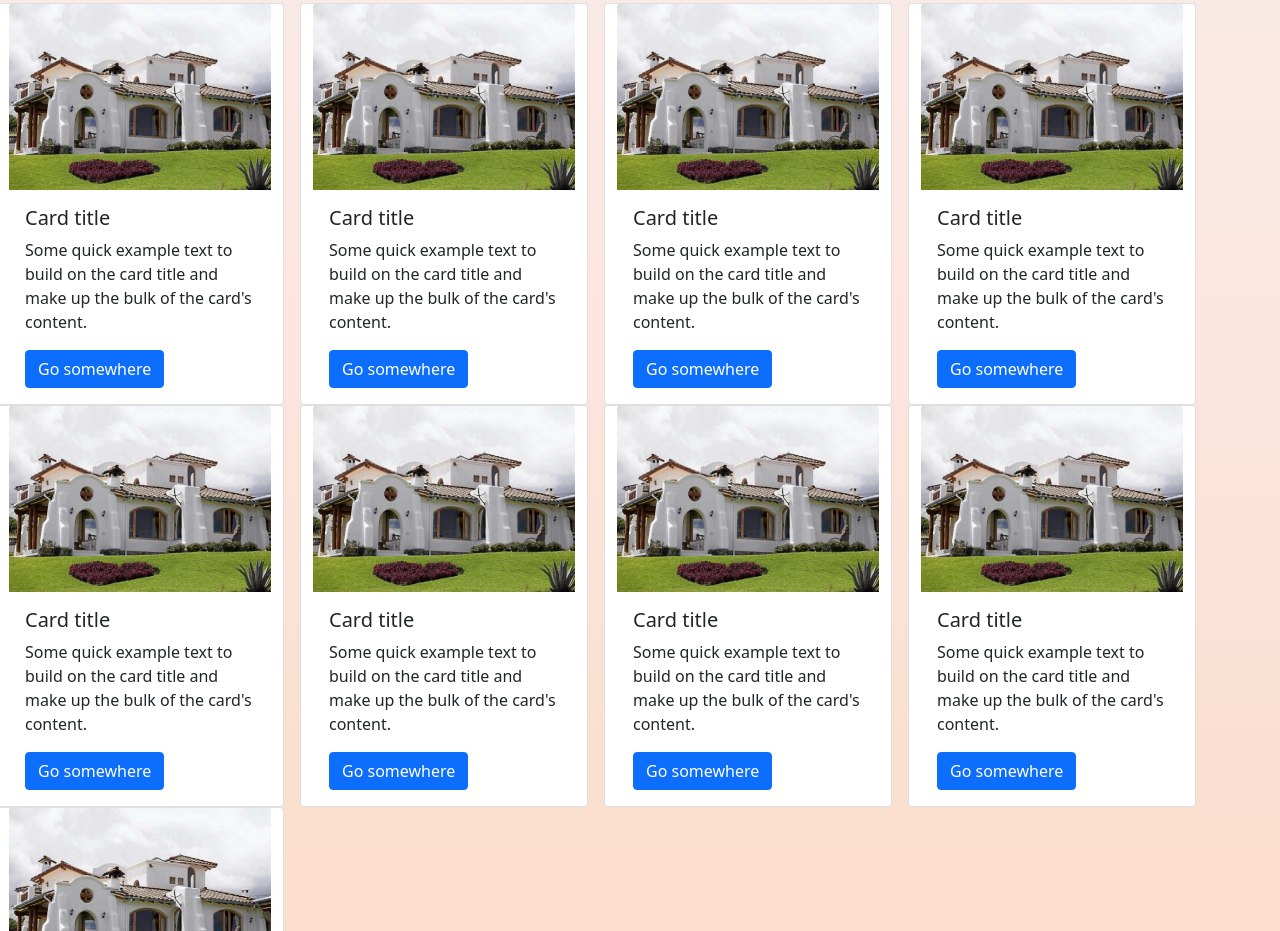
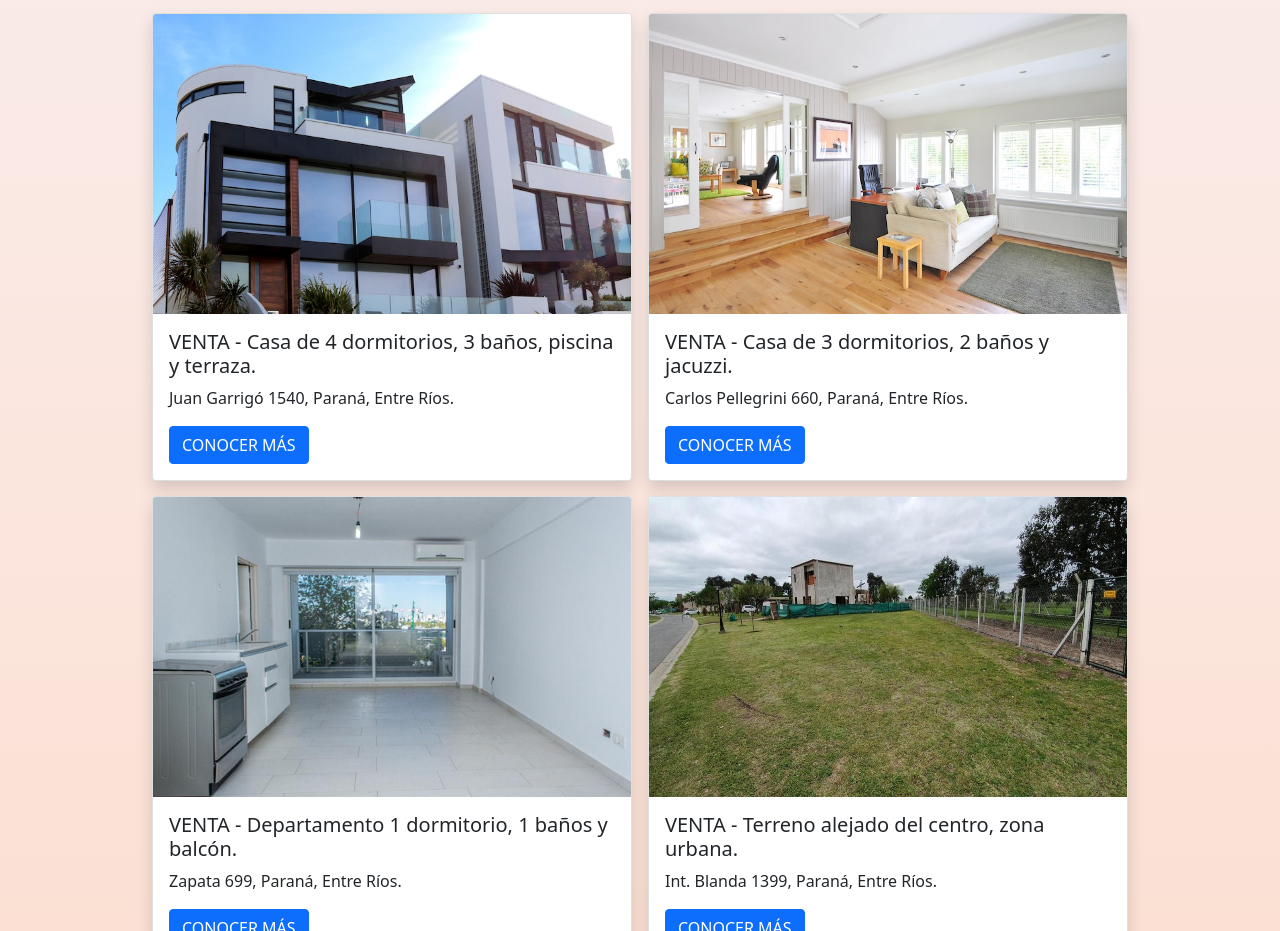
Before and after one commit to pablox1011/Inmobiliaria-PabloKeiner, a plain HTML site: page pages/ventas.html in a window 1280 px wide. Shown: the part 201-1132 px from the top of the page. Drawn offline with nearby package versions, Linux system fonts and the light colour scheme.

Commit message:
11 de agosto

```diff
--- a/css/styles.css
+++ b/css/styles.css
@@ -1,7 +1,6 @@
 *{
     margin: 0;
     padding: 0;
-
 }
 
 body{
@@ -11,7 +10,6 @@ body{
   grid-area: body;
   background-image: linear-gradient(to bottom, #f8edeb, #fae9e5, #fbe6de, #fbe2d7, #fbdfcf, #fcdcc8, #fcd9c0, #fbd7b9, #fcd3b1, #fdd0a9, #fdcca2, #fec89a);
   min-height: 100vh;
-
 }
 
 header{
@@ -186,7 +184,10 @@ footer{
 }
 .card{
   margin: 0 .5em;
-
+  margin-bottom: 15px;
+}
+.card:hover{
+  transform: scale(1.1);
 }
 .image-wrapped img{
   width: 100%;
--- a/pages/ventas.html
+++ b/pages/ventas.html
@@ -29,84 +29,102 @@
 
     <main>
         <br>
-        <center><h1>VÉNDE TU PROPIEDAD</h1></center>
+        <center><h1 style="font-size: xxx-large" class="animate__animated animate__backInDown animate__delay-0.5s">VÉNDE TU PROPIEDAD</h1></center>
         <br>
     </main>
-    <div class="row">
-    <div class="card" style="width: 18rem;">
-      <img src="../images/casa1.jpg" class="card-img-top " alt="...">
+
+    <div class="row row-cols-3 row-cols-md-2 g-0 justify-content-center">
+    <div class="card shadow" style="width: 30rem;">
+      <div class="image-wrapped">
+      <img src="../images/venta1.jpg" class="card-img-top " alt="...">
+      </div>
       <div class="card-body">
-        <h5 class="card-title">Card title</h5>
-        <p class="card-text">Some quick example text to build on the card title and make up the bulk of the card's content.</p>
-        <a href="#" class="btn btn-primary">Go somewhere</a>
+        <h5 class="card-title">VENTA - Casa de 4 dormitorios, 3 baños, piscina y terraza.</h5>
+        <p class="card-text">Juan Garrigó 1540, Paraná, Entre Ríos.</p>
+        <a href="#" class="btn btn-primary">CONOCER MÁS</a>
       </div>
       </div>
-    <div class="card" style="width: 18rem;">
-      <img src="../images/casa1.jpg" class="card-img-top" alt="...">
+    <div class="card shadow" style="width: 30rem;">
+      <div class="image-wrapped">
+      <img src="../images/venta2.jpg" class="card-img-top" alt="...">
+      </div>
       <div class="card-body">
-        <h5 class="card-title">Card title</h5>
-        <p class="card-text">Some quick example text to build on the card title and make up the bulk of the card's content.</p>
-        <a href="#" class="btn btn-primary">Go somewhere</a>
+        <h5 class="card-title">VENTA - Casa de 3 dormitorios, 2 baños y jacuzzi.</h5>
+        <p class="card-text">Carlos Pellegrini 660, Paraná, Entre Ríos.</p>
+        <a href="#" class="btn btn-primary">CONOCER MÁS</a>
       </div>
       </div>
-    <div class="card" style="width: 18rem;">
-      <img src="../images/casa1.jpg" class="card-img-top" alt="...">
+    <div class="card shadow" style="width: 30rem;">
+      <div class="image-wrapped">
+      <img src="../images/venta3.jpg" class="card-img-top" alt="...">
+      </div>
       <div class="card-body">
-        <h5 class="card-title">Card title</h5>
-        <p class="card-text">Some quick example text to build on the card title and make up the bulk of the card's content.</p>
-        <a href="#" class="btn btn-primary">Go somewhere</a>
+        <h5 class="card-title">VENTA - Departamento 1 dormitorio, 1 baños y balcón.</h5>
+        <p class="card-text">Zapata 699, Paraná, Entre Ríos.</p>
+        <a href="#" class="btn btn-primary">CONOCER MÁS</a>
       </div>
       </div>
-    <div class="card" style="width: 18rem;">
-      <img src="../images/casa1.jpg" class="card-img-top" alt="...">
+    <div class="card shadow" style="width: 30rem;">
+      <div class="image-wrapped">
+      <img src="../images/venta4.jpg" class="card-img-top" alt="...">
+      </div>
       <div class="card-body">
-        <h5 class="card-title">Card title</h5>
-        <p class="card-text">Some quick example text to build on the card title and make up the bulk of the card's content.</p>
-        <a href="#" class="btn btn-primary">Go somewhere</a>
+        <h5 class="card-title">VENTA - Terreno alejado del centro, zona urbana.</h5>
+        <p class="card-text">Int. Blanda 1399, Paraná, Entre Ríos.</p>
+        <a href="#" class="btn btn-primary">CONOCER MÁS</a>
       </div>
       </div>
-    <div class="card" style="width: 18rem;">
-      <img src="../images/casa1.jpg" class="card-img-top" alt="...">
+    <div class="card shadow" style="width: 30rem;">
+      <div class="image-wrapped">
+      <img src="../images/venta5.jpg" class="card-img-top" alt="...">
+      </div>
       <div class="card-body">
-        <h5 class="card-title">Card title</h5>
-        <p class="card-text">Some quick example text to build on the card title and make up the bulk of the card's content.</p>
-        <a href="#" class="btn btn-primary">Go somewhere</a>
+        <h5 class="card-title">VENTA - Departamento 1 dormitorio, 1 baños y balcón.</h5>
+        <p class="card-text">Don Bosco 200, Paraná, Entre Ríos.</p>
+        <a href="#" class="btn btn-primary">CONOCER MÁS</a>
       </div>
       </div>
-    <div class="card" style="width: 18rem;">
-      <img src="../images/casa1.jpg" class="card-img-top" alt="...">
+    <div class="card shadow" style="width: 30rem;">
+      <div class="image-wrapped">
+      <img src="../images/venta6.jpg" class="card-img-top" alt="...">
+      </div>
       <div class="card-body">
-        <h5 class="card-title">Card title</h5>
-        <p class="card-text">Some quick example text to build on the card title and make up the bulk of the card's content.</p>
-        <a href="#" class="btn btn-primary">Go somewhere</a>
+        <h5 class="card-title">VENTA - Casa de 3 dormitorios, 2 baños y piscina climatizada.</h5>
+        <p class="card-text">Acceso norte 455, Paraná, Entre Ríos.</p>
+        <a href="#" class="btn btn-primary">CONOCER MÁS</a>
       </div>
       </div>
-    <div class="card" style="width: 18rem;">
-      <img src="../images/casa1.jpg" class="card-img-top" alt="...">
+    <div class="card shadow" style="width: 30rem;">
+      <div class="image-wrapped">
+      <img src="../images/venta7.jpg" class="card-img-top" alt="...">
+      </div>
       <div class="card-body">
-        <h5 class="card-title">Card title</h5>
-        <p class="card-text">Some quick example text to build on the card title and make up the bulk of the card's content.</p>
-        <a href="#" class="btn btn-primary">Go somewhere</a>
+        <h5 class="card-title">VENTA - Quinta con quincho expandido, 1 baños y piscina.</h5>
+        <p class="card-text">Teniente Ibañez 221, Villa Urquiza, Entre Ríos.</p>
+        <a href="#" class="btn btn-primary">CONOCER MÁS</a>
       </div>
       </div>
-    <div class="card" style="width: 18rem;">
-      <img src="../images/casa1.jpg" class="card-img-top" alt="...">
+    <div class="card shadow" style="width: 30rem;">
+      <div class="image-wrapped">
+      <img src="../images/venta8.jpg" class="card-img-top" alt="...">
+      </div>
       <div class="card-body">
-        <h5 class="card-title">Card title</h5>
-        <p class="card-text">Some quick example text to build on the card title and make up the bulk of the card's content.</p>
-        <a href="#" class="btn btn-primary">Go somewhere</a>
+        <h5 class="card-title">VENTA - Casa de 2 dormitorios, 1 baños, cochera y piscina.</h5>
+        <p class="card-text">Cosquín 950, Paraná, Entre Ríos.</p>
+        <a href="#" class="btn btn-primary">CONOCER MÁS</a>
       </div>
       </div>
-    <div class="card" style="width: 18rem;">
-      <img src="../images/casa1.jpg" class="card-img-top" alt="...">
+    <div class="card shadow" style="width: 30rem;">
+      <div class="image-wrapped">
+      <img src="../images/venta9.jpg" class="card-img-top" alt="...">
+      </div>
       <div class="card-body">
-        <h5 class="card-title">Card title</h5>
-        <p class="card-text">Some quick example text to build on the card title and make up the bulk of the card's content.</p>
-        <a href="#" class="btn btn-primary">Go somewhere</a>
+        <h5 class="card-title">VENTA - Casa de 3 dormitorios, 1 baños y cochera.</h5>
+        <p class="card-text">Provincias Unidas 19, Paraná, Entre Ríos.</p>
+        <a href="#" class="btn btn-primary">CONOCER MÁS</a>
       </div>
     </div>
   </div>
-
     <br>
     <br>
     <main>
@@ -150,24 +168,7 @@
     <br>
     <br>
     <br>
-    <br>
-    <br>
-    <br>
-    <br>
-    <br>
-    <br>
-    <br>
-    <br>
-    <br>
-    <br>
-    <br>
-    <br>
-    <br>
-    <br>
-    <br>
-    <br>
-    <br>
-    <br>
+
 
 
 
```
Also changed, not shown: index.html (+0 -1 lines), images/venta1.jpg (added), images/venta2.jpg (added), images/venta3.jpg (added), images/venta4.jpg (added), images/venta5.jpg (added), images/venta6.jpg (added), images/venta7.jpg (added), images/venta8.jpg (added), images/venta9.jpg (added). Lines whose indentation alone changed are shown as unchanged.
